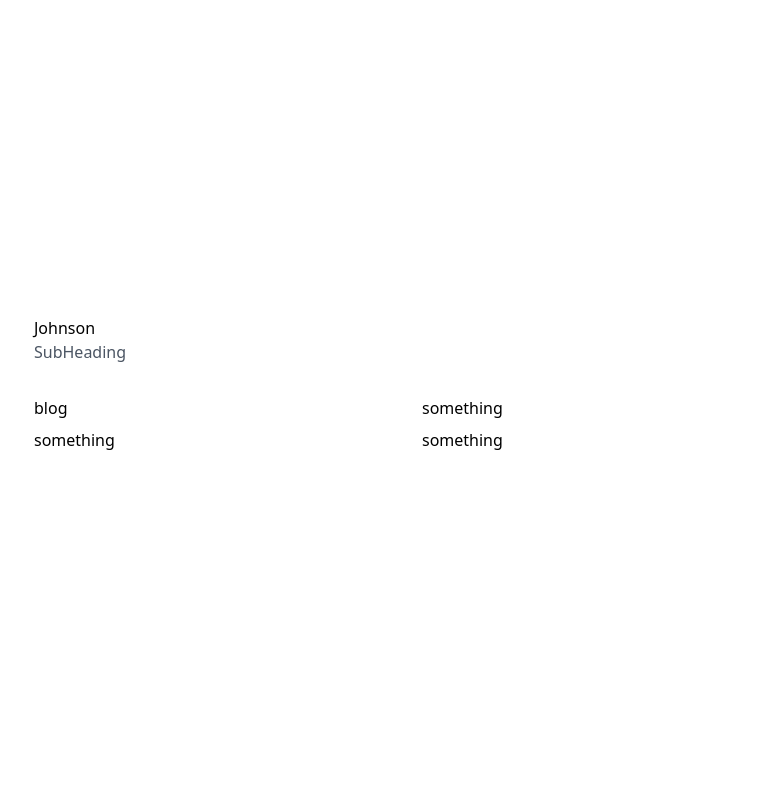
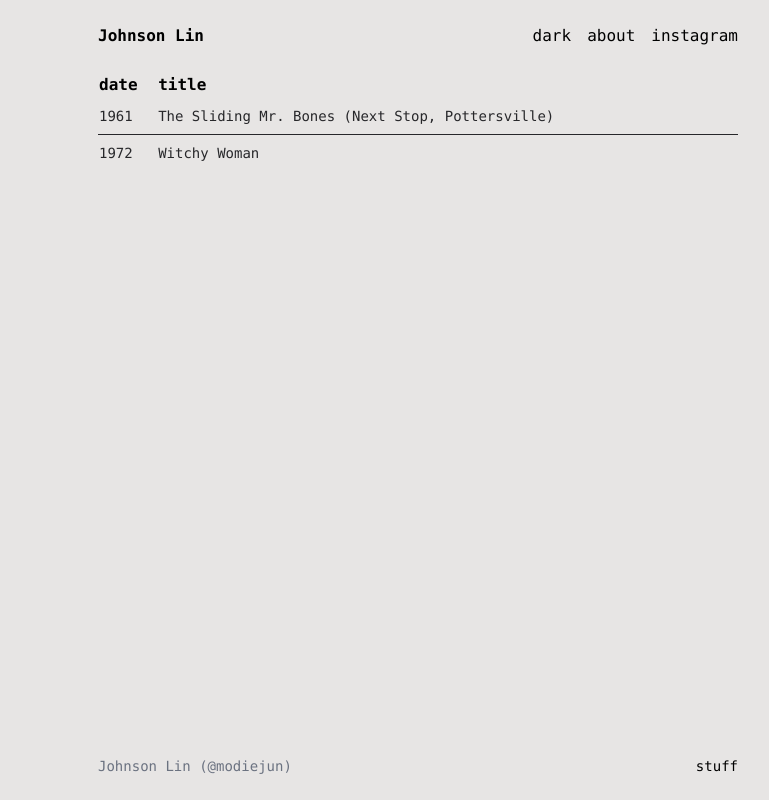
Before and after one commit to ModieJun/modiejun.com, a Next.js app: page / in a window 1280 px wide. Shown: the whole page, without its empty margins (222-991 px from the left). Built offline with nearby package versions, Linux system fonts and the light colour scheme.

Commit message:
Update Landing page with blog template

```diff
--- a/app/page.tsx
+++ b/app/page.tsx
@@ -7,19 +7,46 @@ export const metadata: Metadata = {
 
 const Home = () => {
     return (
-        <div className="min-h-screen max-w-screen-md mx-auto flex flex-col flex-grow justify-center">
-            <div className="flex flex-row ">
-                <h1>Johnson</h1>
-
+        <div className="min-h-screen max-w-screen-sm mx-auto flex flex-col flex-grow justify-center py-4 ">
+            <div className="flex flex-row justify-between space-x-4 py-2 text-base">
+                <div className="flex-grow">
+                    <Link className="font-bold" href="/">Johnson Lin</Link>
+                </div>
+                <p>dark</p>
+                <Link href="/about">about</Link>
+                <div className="flex items-center">
+                    instagram
+                </div>
             </div>
 
-            <h3 className="text-gray-600">SubHeading</h3>
-            <div className="my-8 grid grid-cols-1 md:grid-cols-2 gap-2">
-                <Link className="flex w-full" prefetch={true} href="/blog">blog</Link>
-                <div className="flex w-full">something</div>
-                <div className="flex w-full">something</div>
-                <div className="flex w-full">something</div>
+            <div className="my-4 flex-grow font-mono">
+                <table className="table-auto w-full">
+                    <thead>
+                    <tr>
+                        <th>date</th>
+                        <th>title</th>
+                    </tr>
+                    </thead>
+                    <tbody className="divide-y divide-zinc-800 text-sm text-zinc-800">
+                    <tr>
+                        <td>1961</td>
+                        <td>The Sliding Mr. Bones (Next Stop, Pottersville)</td>
+                    </tr>
+                    <tr>
+                        <td>1972</td>
+
+                        <td>Witchy Woman</td>
+                    </tr>
+                    </tbody>
+                </table>
             </div>
+            {/*    footer*/}
+            <footer className="flex flex-row justify-between space-x-4 py-2 text-sm">
+                <div className="flex flex-grow flex-row">
+                    <p className="text-gray-500">Johnson Lin (<a className="">@modiejun</a>)</p>
+                </div>
+                <a href="https://github.com/modiejun" target="_blank">stuff</a>
+            </footer>
         </div>
     )
 }
--- a/theme/global.css
+++ b/theme/global.css
@@ -4,14 +4,25 @@
 
 @import url("https://fonts.googleapis.com/css2?family=IBM+Plex+Sans&family=Roboto&display=swap");
 
+html{
+    @apply font-mono bg-stone-200
+}
+
 .button{
     @apply max-w-fit px-4 py-2 outline outline-[0.5] outline-gray-600 hover:bg-gray-600 hover:text-gray-100 hover:underline
 }
 
 a{
-    @apply hover:underline hover:opacity-70
+    @apply hover:underline hover:opacity-70 hover:cursor-pointer
 }
 
 input {
     @apply  max-w-md py-3 px-4 block w-full border-gray-300 border-[1px] rounded-md text-sm  focus:border-blue-500 focus:ring-blue-500;
 }
+
+th{
+    @apply text-left
+}
+td{
+    @apply py-2
+}
```
